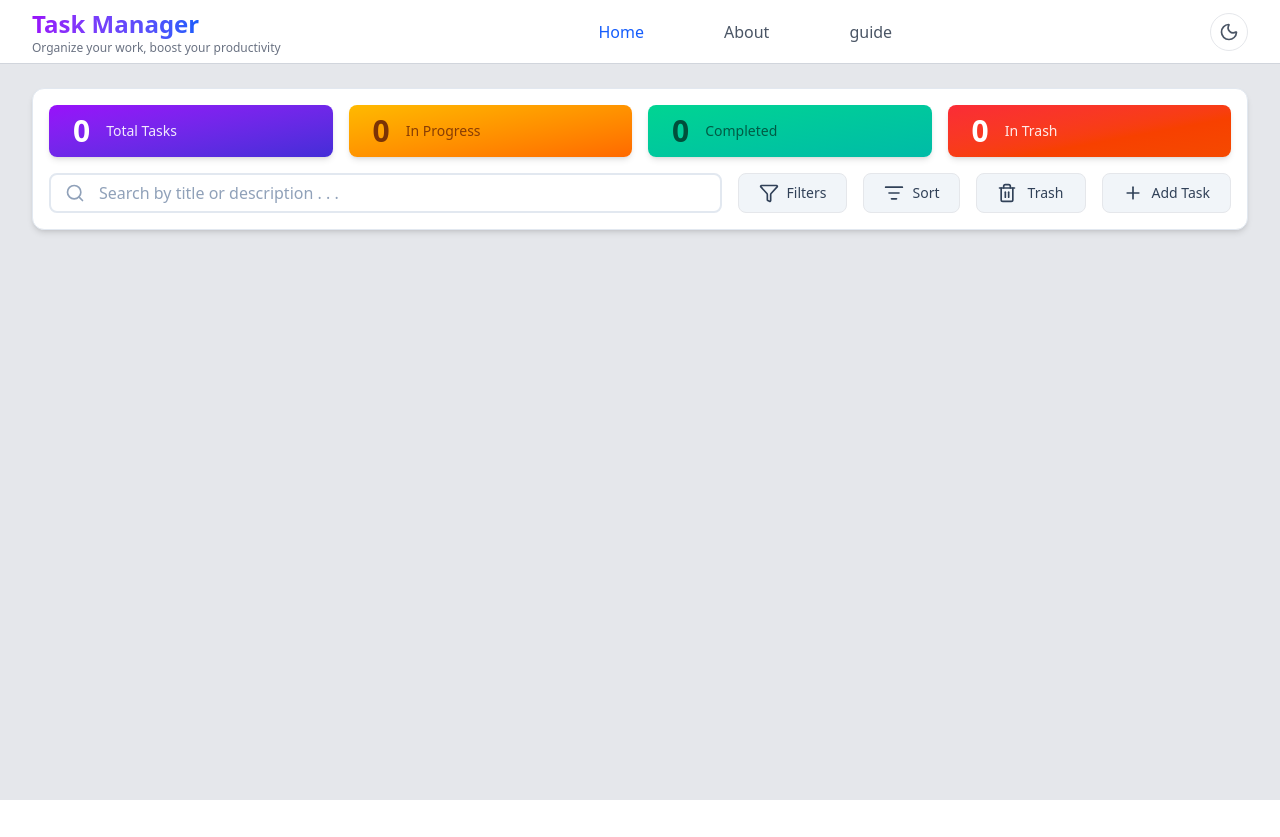
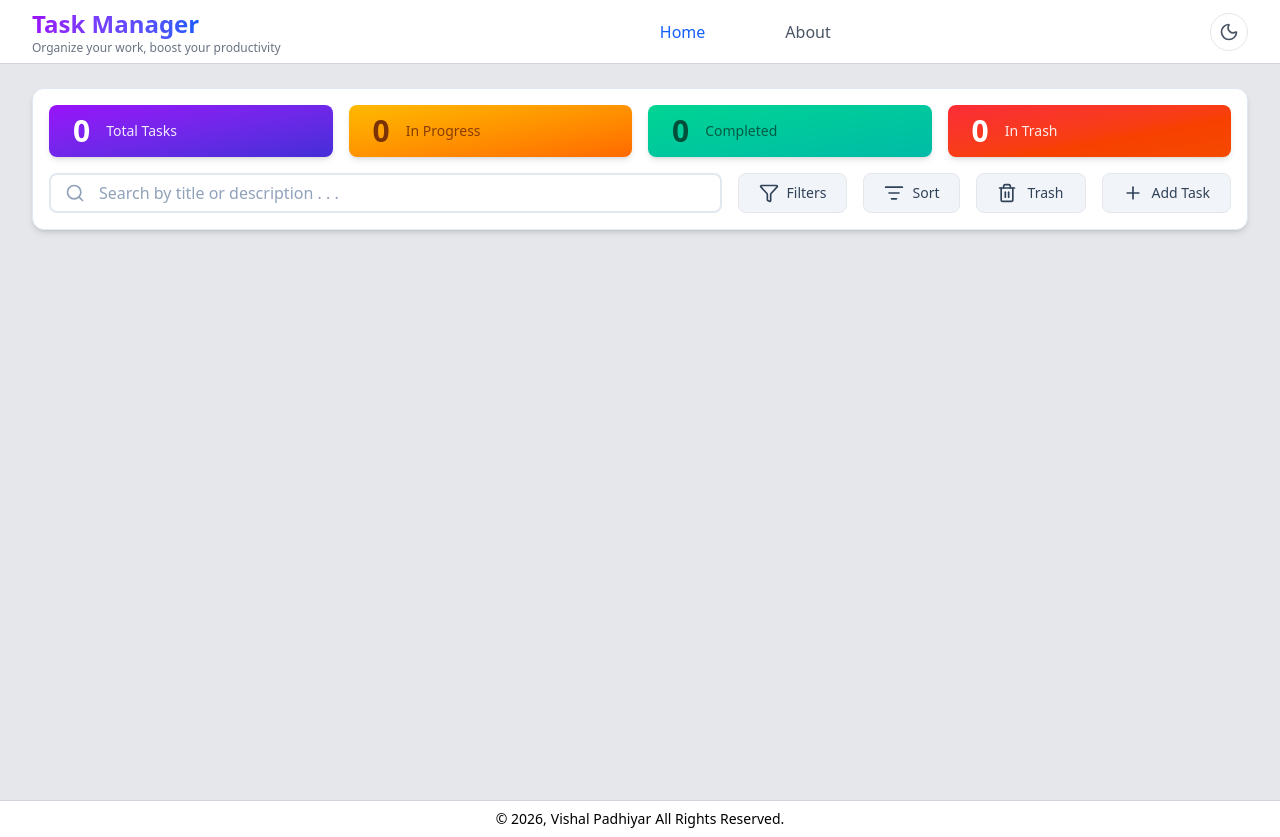
Before and after one commit to vishalmpadhiyar/simple-task-manager, a React (Vite) app: page / in a window 1280 px wide. Before the commit the page ends 800 px from the top, so only its background shows below. Built offline with nearby package versions, Linux system fonts and the light colour scheme.

Commit message:
add footer and remove guide page

```diff
--- a/src/App.tsx
+++ b/src/App.tsx
@@ -27,7 +27,7 @@ export default function App() {
         </TaskProvider>
       )}
       {route === ROUTE.ABOUT && <AboutPage />}
-      {route === ROUTE.GUIDE && <GuidePage />}
+      {/* {route === ROUTE.GUIDE && <GuidePage />} */}
       {route && !pageFound && <NotFoundPage />}
     </ThemeProvider>
   );
--- a/src/components/Navbar.tsx
+++ b/src/components/Navbar.tsx
@@ -10,10 +10,10 @@ const navLinks = [
     label: "About",
     route: ROUTE.ABOUT,
   },
-  {
-    label: "guide",
-    route: ROUTE.GUIDE,
-  },
+  // {
+  //   label: "guide",
+  //   route: ROUTE.GUIDE,
+  // },
 ];
 
 export default function Navbar() {
--- a/src/components/layouts/Footer.tsx
+++ b/src/components/layouts/Footer.tsx
@@ -1,3 +1,21 @@
+import Section from "./Section";
+
 export default function Footer() {
-  return <div></div>;
+  return (
+    <footer className="border-t border-gray-300 bg-white text-black dark:bg-slate-900 dark:border-gray-600 dark:text-white">
+      <Section className="text-sm py-2">
+        <p className="text-center">
+          © 2026,
+          <a
+            href="https://www.linkedin.com/in/thevishalpadhiyar/"
+            aria-label="linkdin link"
+            className="px-1"
+          >
+            Vishal Padhiyar
+          </a>
+          All Rights Reserved.
+        </p>
+      </Section>
+    </footer>
+  );
 }
--- a/src/components/tasks/TaskComponent.tsx
+++ b/src/components/tasks/TaskComponent.tsx
@@ -106,7 +106,7 @@ export default function TaskComponent({ task }: TaskComponentProps) {
   }, []);
 
   return (
-    <div className="hide-scrollable p-4 min-h-100 max-h-100 overflow-y-auto max-w-md bg-white dark:bg-slate-800 text-black dark:text-white border border-gray-200 rounded-lg shadow-md">
+    <div className="hide-scrollable p-4 min-h-100 min-w-full max-h-100 overflow-y-auto max-w-md bg-white dark:bg-slate-800 text-black dark:text-white border border-gray-200 rounded-lg shadow-md">
       {/* action buttons - edit, trash, restore, save, delete */}
       <TaskActions
         isEdit={isEdit}
--- a/src/components/tasks/TaskRoot.tsx
+++ b/src/components/tasks/TaskRoot.tsx
@@ -5,12 +5,10 @@ import { TaskContext } from "../../context/TaskContext";
 export default function TaskRoot() {
   const { displayedTasks } = useContext(TaskContext);
   return (
-    <div>
-      <div className="grid grid-cols-1 md:grid-cols-2 lg:grid-cols-3 gap-8 lg:gap-10">
-        {displayedTasks.map((task) => (
-          <TaskComponent key={task.id} task={task} />
-        ))}
-      </div>
+    <div className="grid grid-cols-1 md:grid-cols-2 lg:grid-cols-3 gap-8 lg:gap-10">
+      {displayedTasks.map((task) => (
+        <TaskComponent key={task.id} task={task} />
+      ))}
     </div>
   );
 }
--- a/src/pages/AboutPage.tsx
+++ b/src/pages/AboutPage.tsx
@@ -41,33 +41,37 @@ export default function AboutPage() {
   return (
     <Layout className="bg-gray-200 py-10">
       <Section>
-        <div className="max-w-3xl mx-auto bg-white border border-gray-300 rounded-lg p-8 space-y-4">
+        <div className="bg-white dark:bg-slate-800 rounded-xl shadow-md border border-slate-200 dark:border-slate-700 max-w-3xl mx-auto p-8 space-y-4">
           <div className="space-y-4">
-            <h1 className="text-3xl font-semibold text-slate-800">{title}</h1>
-            <p className="text-slate-600">{description}</p>
+            <h1 className="text-3xl font-semibold text-slate-800 dark:text-white">
+              {title}
+            </h1>
+            <p className="text-slate-600 dark:text-slate-400">{description}</p>
           </div>
 
           <div className="space-y-2">
-            <h2 className="text-xl font-medium text-slate-800">
+            <h2 className="text-xl font-medium text-slate-800 dark:text-white">
               {features.title}
             </h2>
             <ul className="space-y-3">
               {features.list.map(({ label, text }, index) => (
                 <li key={index}>
-                  <p className="font-medium">
+                  <p className="font-medium dark:text-white">
                     {index + 1}. {label}
                   </p>
-                  <p className="text-sm">{text}</p>
+                  <p className="text-slate-600 text-sm dark:text-slate-400">
+                    {text}
+                  </p>
                 </li>
               ))}
             </ul>
           </div>
 
           <div className="space-y-2">
-            <h2 className="text-xl font-medium text-slate-800">
+            <h2 className="text-xl font-medium text-slate-800 dark:text-white">
               Built for Simplicity
             </h2>
-            <p className="text-slate-600">
+            <p className="text-slate-600 dark:text-slate-400">
               No unnecessary clutter. No steep learning curve. Simple Task
               Manager is built with a focus on clean design and smooth
               experience — so you spend less time managing your app and more
--- a/src/pages/HomePage.tsx
+++ b/src/pages/HomePage.tsx
@@ -113,7 +113,7 @@ export default function HomePage() {
         </div>
       </Section>
 
-      <Section className="lg:pt-6 pb-36 overflow-y-auto">
+      <Section className="lg:py-6 overflow-y-auto">
         <TaskRoot />
       </Section>
       <TaskDialog
```
